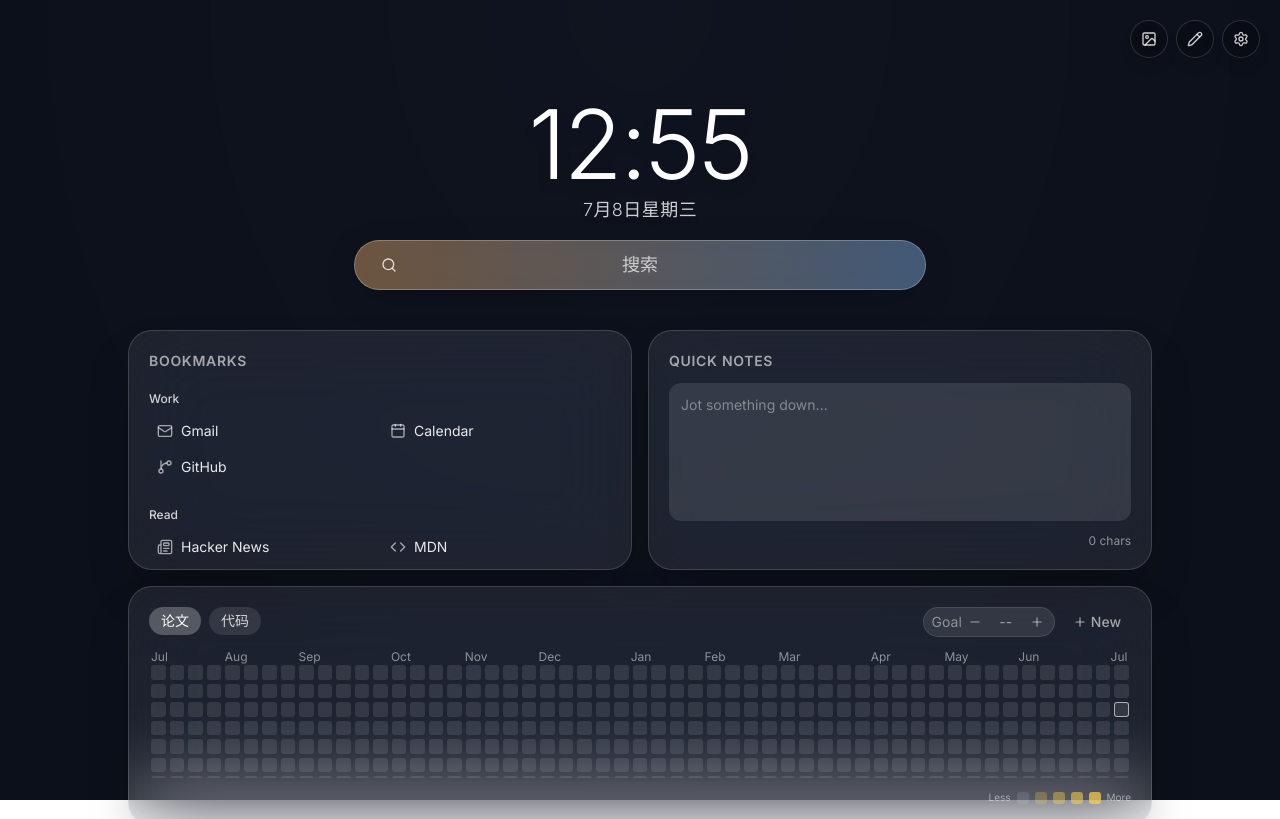
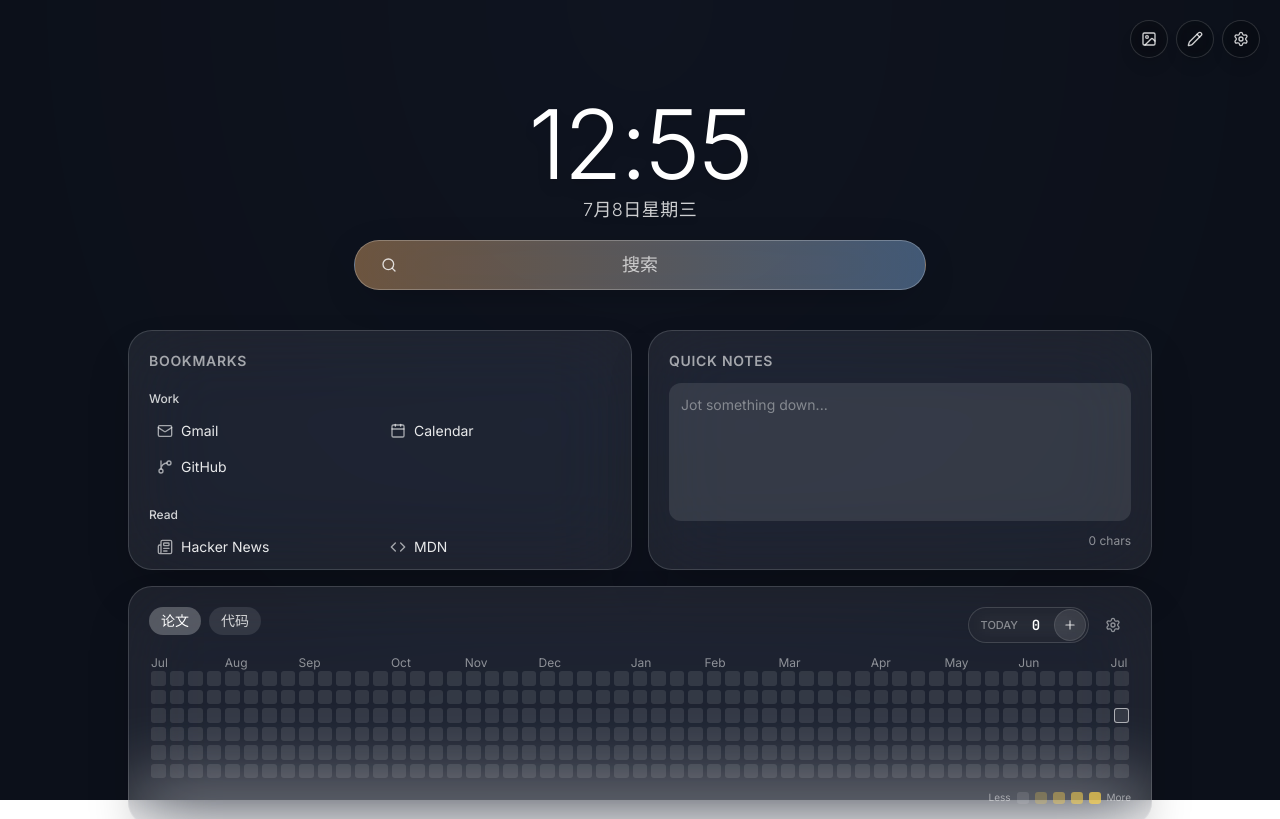
Before and after one commit to Yang-Yiming/tabstart, a React (Vite) app: page / in a window 1280 px wide. Shown: the top 819 px of the page. Built offline with nearby package versions, Linux system fonts and the light colour scheme.

Commit message:
Improve heatmap daily logging UX

```diff
--- a/src/hooks/useLocalStorage.ts
+++ b/src/hooks/useLocalStorage.ts
@@ -5,6 +5,13 @@ type SetStoredValue<T> = (value: T | ((prev: T) => T)) => void
 
 interface StorageOptions {
   debounceMs?: number
+}
+
+const STORED_STATE_EVENT = 'tabstart:stored-state-change'
+
+interface StoredStateEventDetail<T> {
+  key: string
+  value: T
 }
 
 export function useStoredState<T>(
@@ -53,6 +60,17 @@ export function useStoredState<T>(
     }
   }, [key])
 
+  useEffect(() => {
+    const syncFromPeer = (event: Event) => {
+      const { key: changedKey, value } = (event as CustomEvent<StoredStateEventDetail<T>>).detail
+      if (changedKey !== key || value === latestRef.current) return
+      latestRef.current = value
+      setStored(value)
+    }
+    window.addEventListener(STORED_STATE_EVENT, syncFromPeer)
+    return () => window.removeEventListener(STORED_STATE_EVENT, syncFromPeer)
+  }, [key])
+
   const persist = useCallback(
     (value: T) => {
       if (writeTimerRef.current) {
@@ -83,10 +101,15 @@ export function useStoredState<T>(
         const next = typeof value === 'function' ? (value as (prev: T) => T)(prev) : value
         latestRef.current = next
         persist(next)
+        window.queueMicrotask(() => {
+          window.dispatchEvent(
+            new CustomEvent<StoredStateEventDetail<T>>(STORED_STATE_EVENT, { detail: { key, value: next } }),
+          )
+        })
         return next
       })
     },
-    [hydrated, persist],
+    [hydrated, key, persist],
   )
 
   return [stored, setValue, hydrated]
--- a/src/widgets/HeatmapWidget.tsx
+++ b/src/widgets/HeatmapWidget.tsx
@@ -1,6 +1,6 @@
 import { useMemo, useState } from 'react'
 import type { CSSProperties } from 'react'
-import { Minus, Plus } from 'lucide-react'
+import { Check, Minus, Plus, Settings, Trash2 } from 'lucide-react'
 import { WidgetCard } from '../components/WidgetCard'
 import {
   DEFAULT_ACTIVITY_TOPICS,
@@ -16,6 +16,8 @@ export function HeatmapWidget() {
   const [store, setStore] = useActivityStore()
   const [activeTopic, setActiveTopic] = useState(store.topics[0] ?? DEFAULT_ACTIVITY_TOPICS[0])
   const [selected, setSelected] = useState<Date | null>(null)
+  const [settingsOpen, setSettingsOpen] = useState(false)
+  const [justAdded, setJustAdded] = useState(false)
 
   const todayKey = useMemo(() => {
     const d = new Date()
@@ -94,6 +96,18 @@ export function HeatmapWidget() {
   const selectedValue = selected ? getValue(selected) : 0
 
   const goal = store.goals[activeTopic] ?? 0
+  const today = useMemo(() => {
+    const date = new Date()
+    date.setHours(0, 0, 0, 0)
+    return date
+  }, [])
+  const todayValue = getValue(today)
+
+  const incrementToday = () => {
+    setValue(today, 1)
+    setJustAdded(true)
+    window.setTimeout(() => setJustAdded(false), 500)
+  }
 
   const setGoal = (value: number) => {
     setStore((prev) => ({
@@ -105,7 +119,7 @@ export function HeatmapWidget() {
   return (
     <WidgetCard className="h-full p-4">
       <div className="flex h-full flex-col gap-3">
-        <div className="flex flex-wrap items-start justify-between gap-3">
+        <div className="relative z-10 flex flex-wrap items-start justify-between gap-3">
           <div className="flex flex-wrap items-center gap-2">
             {store.topics.map((topic) => (
               <button
@@ -128,43 +142,38 @@ export function HeatmapWidget() {
             ))}
           </div>
 
-          <div className="flex flex-wrap items-center justify-end gap-2 text-sm">
-            <div className="flex items-center gap-1 rounded-full border border-white/10 bg-white/10 px-2 py-1 text-white/70">
-              <span className="text-white/45">Goal</span>
+          <div className="flex items-center justify-end gap-1.5 text-sm">
+            <div className="flex h-9 items-center rounded-full border border-white/15 bg-black/10 pl-3 text-white shadow-sm backdrop-blur-md">
               <button
                 type="button"
-                onClick={() => setGoal(goal - 1)}
-                className="rounded-full p-0.5 text-white/55 transition hover:bg-white/15 hover:text-white"
-                aria-label="Decrease goal"
-                title="Decrease goal"
+                onClick={() => setSelected(today)}
+                className="flex h-full items-center gap-2 pr-2 text-white/70 transition hover:text-white"
+                aria-label={`Today: ${todayValue}${goal > 0 ? ` of ${goal}` : ''}. Edit value`}
+                title="Edit today's count"
               >
-                <Minus className="h-3.5 w-3.5" />
+                <span className="text-[11px] font-medium uppercase text-white/45">Today</span>
+                <span className="min-w-5 font-mono text-sm font-semibold text-white">
+                  {todayValue}{goal > 0 && <span className="font-normal text-white/35">/{goal}</span>}
+                </span>
               </button>
-              <input
-                type="number"
-                min={0}
-                value={goal || ''}
-                placeholder="--"
-                onChange={(e) => setGoal(Number(e.target.value) || 0)}
-                className="w-9 bg-transparent px-0.5 text-center text-sm text-white outline-none [appearance:textfield] [&::-webkit-inner-spin-button]:appearance-none [&::-webkit-outer-spin-button]:appearance-none"
-              />
               <button
                 type="button"
-                onClick={() => setGoal(goal + 1)}
-                className="rounded-full p-0.5 text-white/55 transition hover:bg-white/15 hover:text-white"
-                aria-label="Increase goal"
-                title="Increase goal"
+                onClick={incrementToday}
+                className="mr-0.5 grid h-8 w-8 place-items-center rounded-full border border-white/10 bg-white/10 text-white/80 transition hover:bg-white/20 hover:text-white active:scale-90"
+                aria-label={`Add one to ${activeTopic} today`}
+                title={`Add one to ${activeTopic} today`}
               >
-                <Plus className="h-3.5 w-3.5" />
+                {justAdded ? <Check className="h-3.5 w-3.5" /> : <Plus className="h-3.5 w-3.5" />}
               </button>
             </div>
             <button
               type="button"
-              onClick={addTopic}
-              className="flex items-center gap-1 rounded-full px-2.5 py-1 font-medium text-white/60 transition hover:bg-white/10 hover:text-white"
+              onClick={() => setSettingsOpen((open) => !open)}
+              className="grid h-9 w-9 place-items-center rounded-full text-white/50 transition hover:bg-white/10 hover:text-white"
+              aria-label="Heatmap settings"
+              title="Heatmap settings"
             >
-              <Plus className="h-3.5 w-3.5" />
-              New
+              <Settings className="h-4 w-4" />
             </button>
             {selected && (
               <div className="flex items-center gap-1 rounded-full bg-white/10 px-2 py-1">
@@ -191,6 +200,71 @@ export function HeatmapWidget() {
               </div>
             )}
           </div>
+
+          {settingsOpen && (
+            <div className="absolute right-0 top-9 w-[min(17rem,calc(100vw-3rem))] rounded-lg border border-white/15 bg-neutral-900/90 p-2 text-white shadow-2xl backdrop-blur-2xl animate-in fade-in">
+              <div className="flex items-center justify-between gap-3 border-b border-white/10 px-1 pb-2">
+                <span className="text-xs text-white/50">Daily goal</span>
+                <div className="flex items-center gap-1 rounded-full bg-white/10 p-1">
+                  <button
+                    type="button"
+                    onClick={() => setGoal(goal - 1)}
+                    className="grid h-6 w-6 place-items-center rounded-full text-white/55 transition hover:bg-white/10 hover:text-white"
+                    aria-label="Decrease goal"
+                    title="Decrease goal"
+                  >
+                    <Minus className="h-3.5 w-3.5" />
+                  </button>
+                  <input
+                    type="number"
+                    min={0}
+                    value={goal || ''}
+                    placeholder="--"
+                    onChange={(e) => setGoal(Number(e.target.value) || 0)}
+                    className="w-10 bg-transparent text-center font-mono text-xs text-white outline-none [appearance:textfield] [&::-webkit-inner-spin-button]:appearance-none [&::-webkit-outer-spin-button]:appearance-none"
+                    aria-label="Daily goal"
+                  />
+                  <button
+                    type="button"
+                    onClick={() => setGoal(goal + 1)}
+                    className="grid h-6 w-6 place-items-center rounded-full text-white/55 transition hover:bg-white/10 hover:text-white"
+                    aria-label="Increase goal"
+                    title="Increase goal"
+                  >
+                    <Plus className="h-3.5 w-3.5" />
+                  </button>
+                </div>
+              </div>
+
+              <div className="pt-2">
+                <div className="mb-1 px-1 text-xs text-white/50">Topics</div>
+                <div className="space-y-0.5">
+                  {store.topics.map((topic) => (
+                    <div key={topic} className="flex h-7 items-center justify-between gap-2 rounded-md px-2 hover:bg-white/[0.06]">
+                      <span className="truncate text-sm text-white/80">{topic}</span>
+                      <button
+                        type="button"
+                        onClick={() => removeTopic(topic)}
+                        className="grid h-6 w-6 shrink-0 place-items-center rounded-md text-white/35 transition hover:bg-red-400/10 hover:text-red-200"
+                        aria-label={`Delete ${topic}`}
+                        title={`Delete ${topic}`}
+                      >
+                        <Trash2 className="h-3.5 w-3.5" />
+                      </button>
+                    </div>
+                  ))}
+                </div>
+                <button
+                  type="button"
+                  onClick={addTopic}
+                  className="mt-1 flex h-7 w-full items-center gap-2 rounded-md px-2 text-sm font-medium text-white/55 transition hover:bg-white/[0.06] hover:text-white"
+                >
+                  <Plus className="h-3.5 w-3.5" />
+                  Add topic
+                </button>
+              </div>
+            </div>
+          )}
         </div>
 
         <div className="min-w-0 flex-1 overflow-x-auto px-0.5 pb-0.5">
--- a/src/widgets/activity.ts
+++ b/src/widgets/activity.ts
@@ -26,7 +26,10 @@ export function addDays(date: Date, days: number) {
 }
 
 export function formatDateKey(date: Date) {
-  return date.toISOString().split('T')[0]
+  const year = date.getFullYear()
+  const month = String(date.getMonth() + 1).padStart(2, '0')
+  const day = String(date.getDate()).padStart(2, '0')
+  return `${year}-${month}-${day}`
 }
 
 export function createDefaultActivityStore(): ActivityStore {
```
